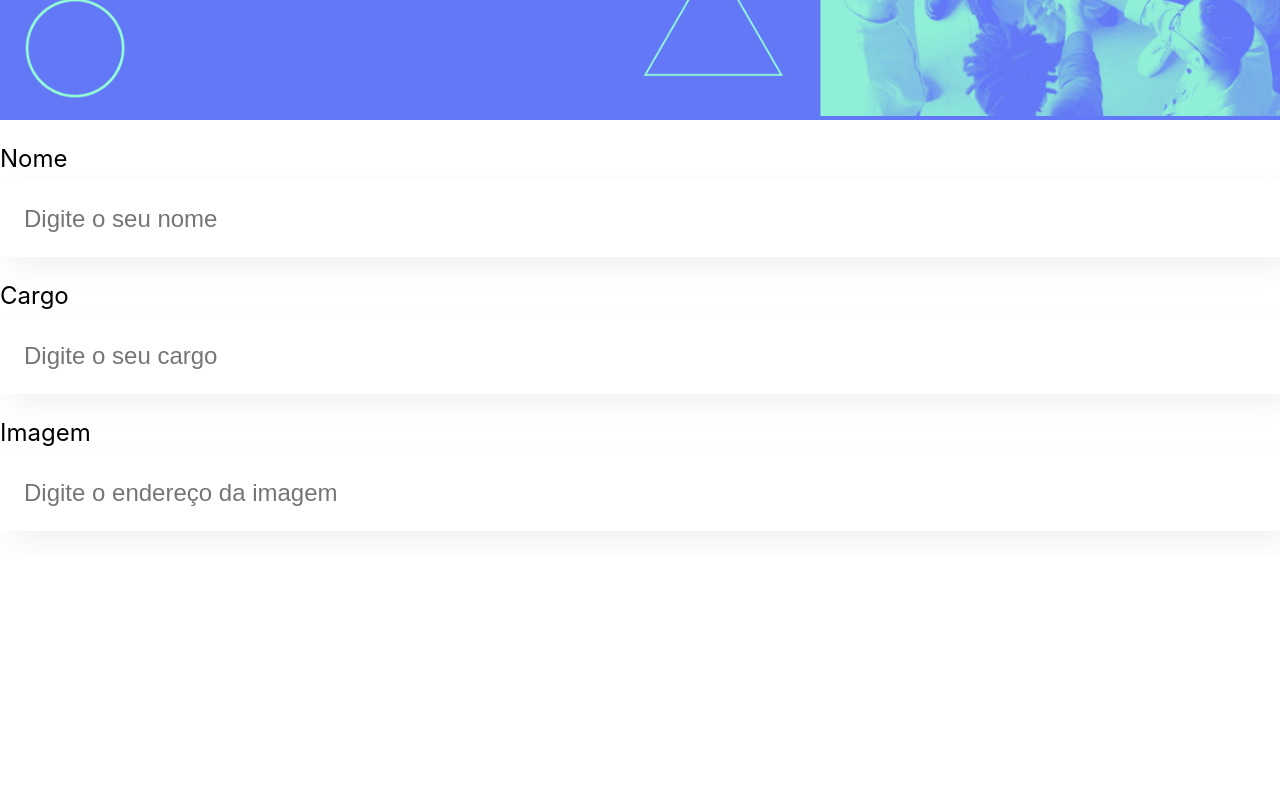
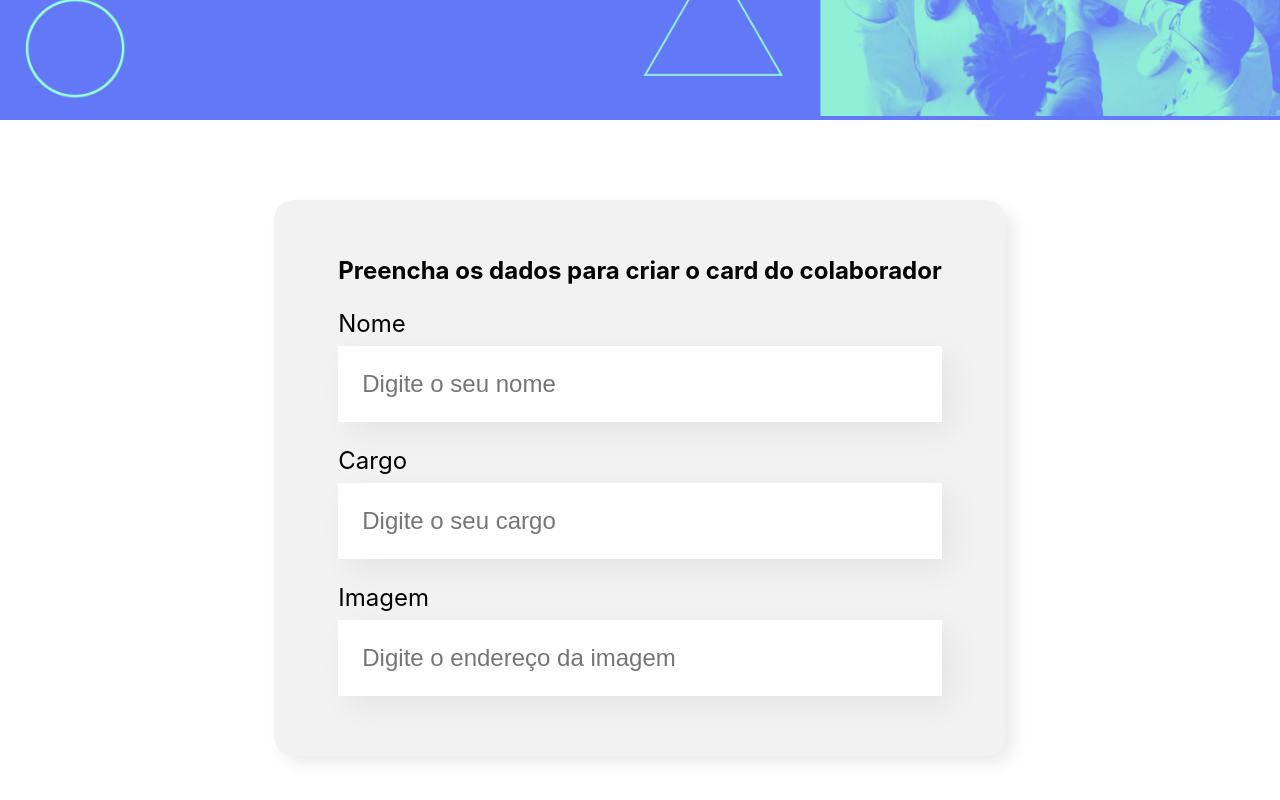
Before and after one commit to esantos92/organo, a JavaScript app: page / in a window 1280 px wide. Shown: the part 378-1178 px from the top of the page. Before the commit the page ends 933 px from the top, so only its background shows below. Built offline with nearby package versions, Linux system fonts and the light colour scheme; the HTML template or start-up script is replaced by a standard one.

Commit message:
criando o formulario - aula 08

```diff
--- a/src/App.js
+++ b/src/App.js
@@ -1,14 +1,11 @@
 import Banner from './components/Banner';
-import CampoTexto from './components/CampoTexto';
+import Formulario from './components/Formulario';
 
 function App() {
   return (
     <div className="App">
       <Banner />
-      <CampoTexto label="Nome" placeholder="Digite o seu nome"/>
-      <CampoTexto label="Cargo" placeholder="Digite o seu cargo"/>
-      <CampoTexto label="Imagem" placeholder="Digite o endereço da imagem"/>
-
+      <Formulario />
     </div>
   );
 }
--- /dev/null
+++ b/src/components/Formulario/Formulário.css
@@ -0,0 +1,13 @@
+.formulario {
+  display: flex;
+  justify-content: center;
+  margin: 80px 0;
+}
+
+.formulario form {
+  max-width: 80%;
+  background-color: #f2f2f2;
+  border-radius: 20px;
+  padding: 36px 64px;
+  box-shadow: 8px 8px 16px rgba(0, 0, 0, 0.08);
+}
--- /dev/null
+++ b/src/components/Formulario/index.js
@@ -0,0 +1,17 @@
+import CampoTexto from '../CampoTexto'
+import "./Formulário.css";
+
+const Formulario = () => {
+  return (
+    <section className='formulario'>
+      <form>
+        <h2>Preencha os dados para criar o card do colaborador</h2>
+        <CampoTexto label="Nome" placeholder="Digite o seu nome" />
+        <CampoTexto label="Cargo" placeholder="Digite o seu cargo" />
+        <CampoTexto label="Imagem" placeholder="Digite o endereço da imagem" />
+      </form>
+    </section>
+  );
+};
+
+export default Formulario;
```
